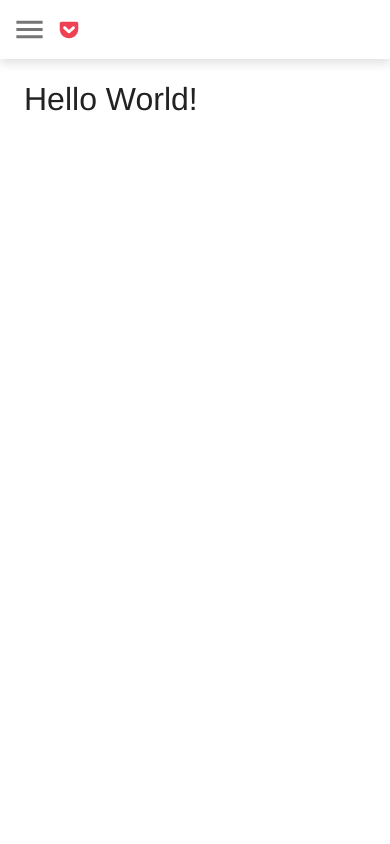
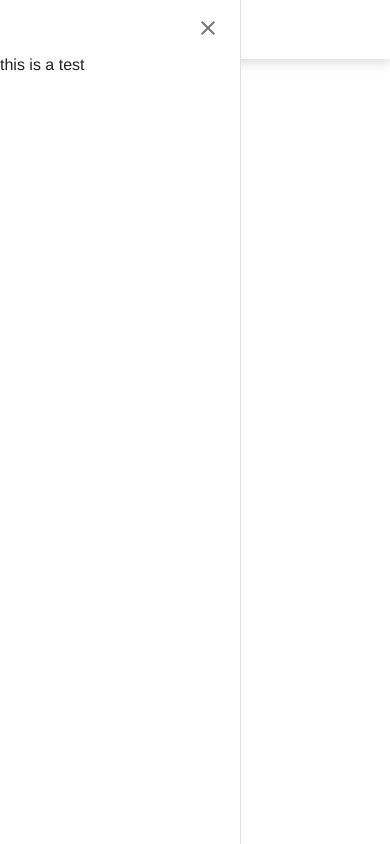
Before and after one commit to Pocket/curation-admin-tools, a React (Create React App) app in the folder collections/: page / in a window 390 px wide. Both pictures are taken after a click on the button "menu". Built offline with nearby package versions, Linux system fonts and the light colour scheme; a web font is replaced by a local one.

Commit message:
[BACK-735] Implement a mobile-friendly page header

```diff
--- a/collections/src/App.tsx
+++ b/collections/src/App.tsx
@@ -14,7 +14,7 @@ function App(): JSX.Element {
       <ThemeProvider theme={theme}>
         <BrowserRouter>
           <>
-            <Header />
+            <Header productName="Collections" />
             <MainContentWrapper>
               <Switch>
                 <Route exact path="/">
--- a/collections/src/components/Header/Header.styles.tsx
+++ b/collections/src/components/Header/Header.styles.tsx
@@ -18,9 +18,33 @@ export const useStyles = makeStyles((theme: Theme) => ({
   },
   logo: {
     width: '100px',
+    paddingRight: '0.25rem',
   },
   logoMobile: {
     width: '20px',
     paddingTop: '4px',
   },
+  product: {
+    fontSize: '1.25rem',
+    paddingLeft: '0.5rem',
+    borderLeft: `1px solid ${theme.palette.grey[400]}`,
+    [theme.breakpoints.down('sm')]: {
+      marginTop: '0.55rem',
+      borderLeft: 'none',
+    },
+  },
+  drawer: {
+    flexShrink: 0,
+  },
+  drawerPaper: {
+    width: 240,
+  },
+  drawerHeader: {
+    display: 'flex',
+    alignItems: 'center',
+    padding: theme.spacing(0, 1),
+    // necessary for content to be below app bar
+    ...theme.mixins.toolbar,
+    justifyContent: 'flex-end',
+  },
 }));
--- a/collections/src/components/Header/Header.tsx
+++ b/collections/src/components/Header/Header.tsx
@@ -1,16 +1,43 @@
-import React from 'react';
-import { Grid, Container, AppBar, Hidden, IconButton } from '@material-ui/core';
+import React, { useState } from 'react';
+import {
+  AppBar,
+  Container,
+  Drawer,
+  Grid,
+  Hidden,
+  IconButton,
+} from '@material-ui/core';
 import MenuIcon from '@material-ui/icons/Menu';
+import CloseIcon from '@material-ui/icons/Close';
 import { Link } from 'react-router-dom';
 import pocketLogo from '../../assets/PKTLogoRounded_RGB.png';
 import pocketShield from '../../assets/pocket-shield.svg';
 import { useStyles } from './Header.styles';
 
+interface HeaderProps {
+  /**
+   * The name of the Admin UI, i.e. 'Collections'
+   */
+  productName: string;
+}
+
 /**
  * Page header for all pages that authorised users see.
  */
-export const Header: React.FC = (): JSX.Element => {
+export const Header: React.FC<HeaderProps> = (props): JSX.Element => {
   const classes = useStyles();
+  const { productName } = props;
+
+  const [open, setOpen] = useState(false);
+
+  const handleDrawerOpen = () => {
+    setOpen(true);
+  };
+
+  const handleDrawerClose = () => {
+    setOpen(false);
+  };
+
   return (
     <>
       <AppBar className={classes.appBar} position="absolute">
@@ -35,9 +62,25 @@ export const Header: React.FC = (): JSX.Element => {
 
             <Hidden mdUp implementation="css">
               <Grid item xs={1}>
-                <IconButton aria-label="menu">
+                <IconButton aria-label="menu" onClick={handleDrawerOpen}>
                   <MenuIcon fontSize="large" />
                 </IconButton>
+                <Drawer
+                  className={classes.drawer}
+                  anchor="left"
+                  open={open}
+                  variant="persistent"
+                  classes={{
+                    paper: classes.drawerPaper,
+                  }}
+                >
+                  <div className={classes.drawerHeader}>
+                    <IconButton onClick={handleDrawerClose}>
+                      <CloseIcon />
+                    </IconButton>
+                  </div>
+                  this is a test
+                </Drawer>
               </Grid>
             </Hidden>
             <Hidden mdUp implementation="css">
@@ -49,7 +92,9 @@ export const Header: React.FC = (): JSX.Element => {
                 />
               </Grid>
             </Hidden>
-            <Grid item xs={4} sm={3}></Grid>
+            <Grid item xs={4} sm={3}>
+              <h1 className={classes.product}>{productName}</h1>
+            </Grid>
           </Grid>
         </Container>
       </AppBar>
--- a/collections/src/components/MainContentWrapper/MainContentWrapper.tsx
+++ b/collections/src/components/MainContentWrapper/MainContentWrapper.tsx
@@ -1,13 +1,16 @@
 import React from 'react';
 import { Container } from '@material-ui/core';
-import { makeStyles } from '@material-ui/core/styles';
+import { makeStyles, Theme } from '@material-ui/core/styles';
 
-const useStyles = makeStyles({
+const useStyles = makeStyles((theme: Theme) => ({
   mainContent: {
     maxWidth: 1000,
-    marginTop: '5rem',
+    marginTop: '6.5rem',
+    [theme.breakpoints.down('sm')]: {
+      marginTop: '4.5rem',
+    },
   },
-});
+}));
 
 interface MainContentWrapperProps {
   /**
```
Also changed, not shown: 2 other files (tests, documents, lock files or other folders).
